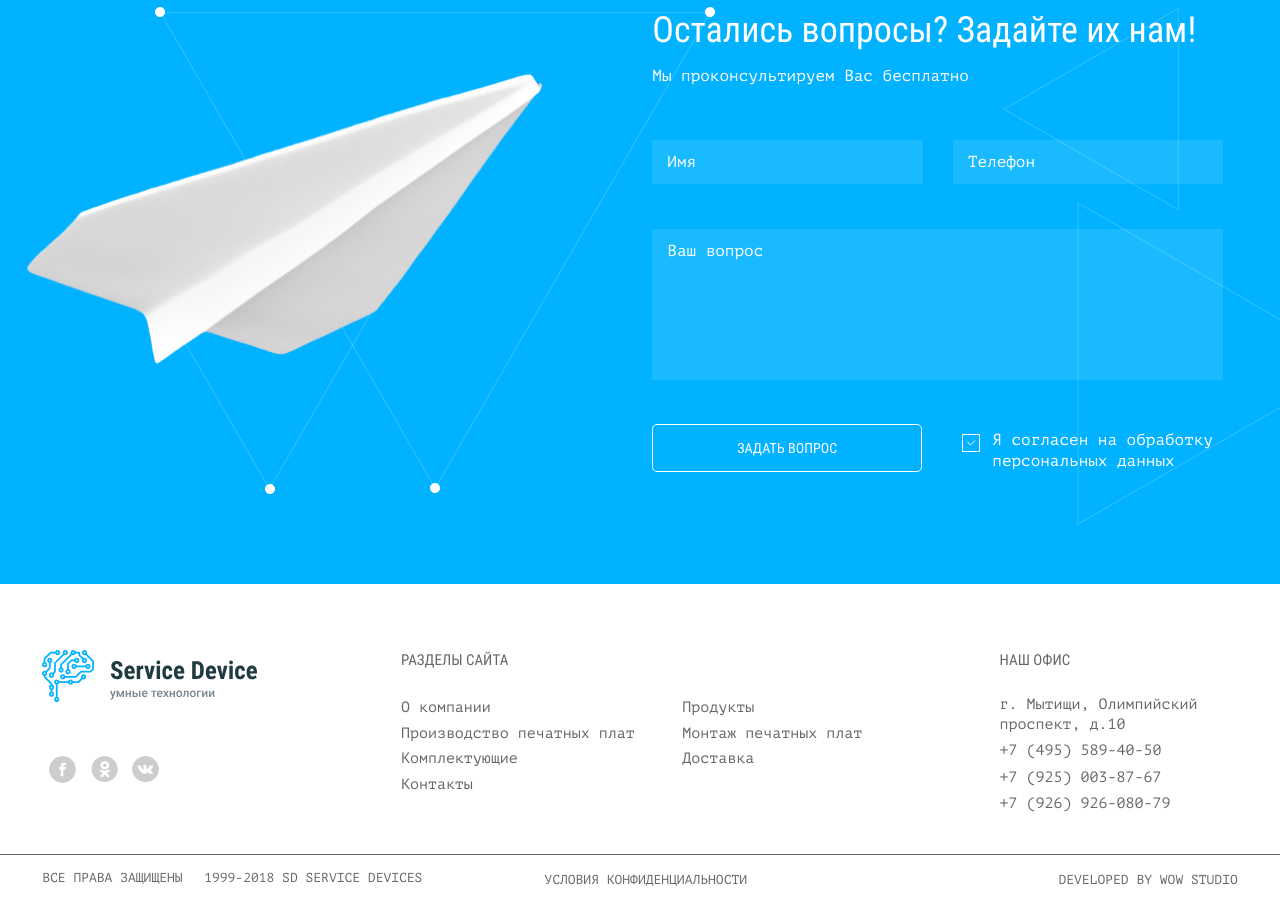
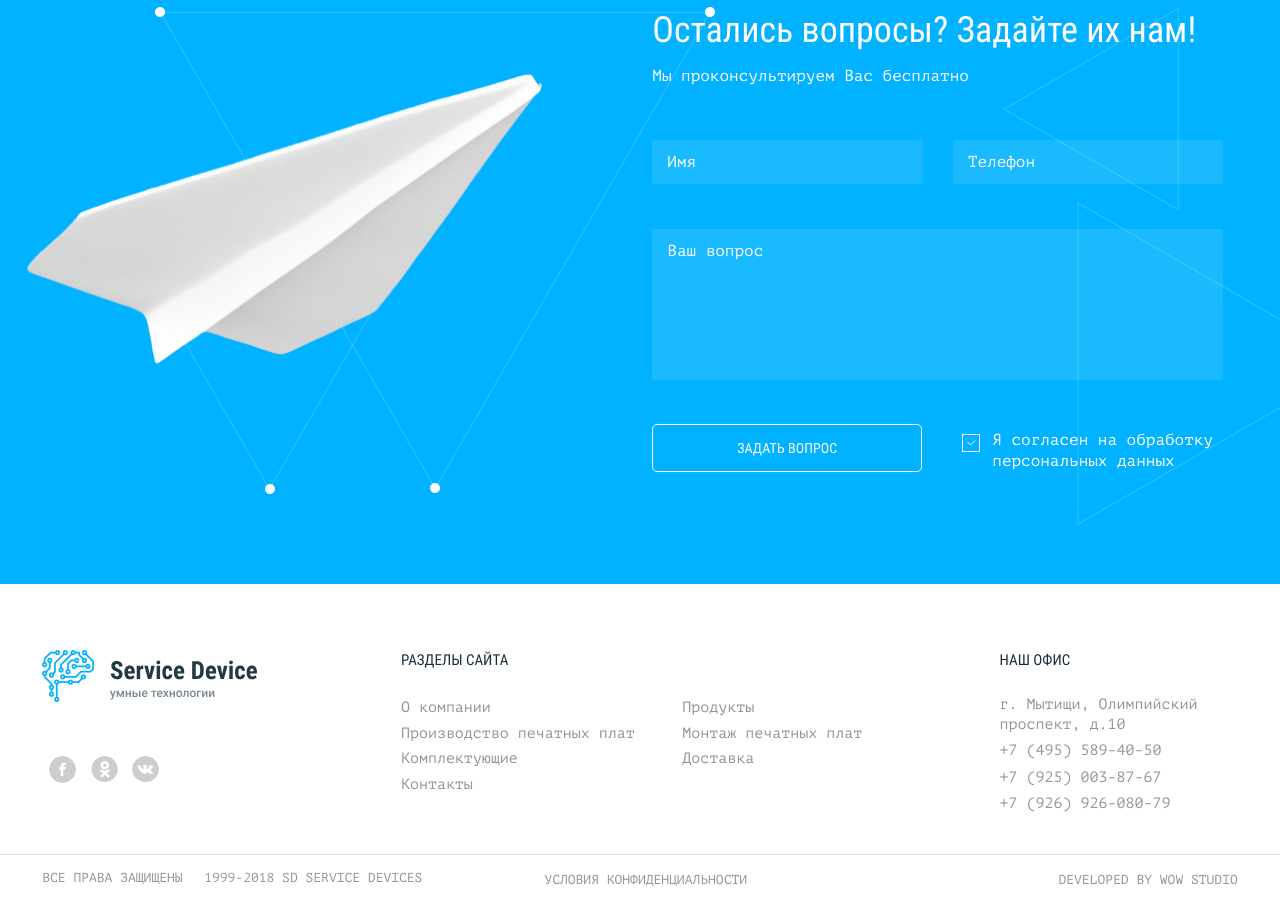
Before and after one commit to GulnaraY/SmartDeviceLigaA, a website: page source/index.html in a window 1280 px wide. Shown: the part 3175-4075 px from the top of the page. Drawn offline with nearby package versions, Linux system fonts and the light colour scheme; files that its build step writes are made by us from their sources.

Commit message:
корректирует цвета и шрифты в футере

```diff
--- a/source/sass/blocks/_page-footer.scss
+++ b/source/sass/blocks/_page-footer.scss
@@ -1,6 +1,11 @@
 .page-footer {
   @include desktop-full-wrapper;
   position: relative;
+  color: $accent-color-4;
+}
+
+.page-footer a {
+  color: $accent-color-4;
 }
 
 .page-footer::after {
@@ -65,7 +70,6 @@
 }
 
 .page-footer__bottom a {
-  color: $main-color;
   text-transform: uppercase;
   font-size: $font-size-desktop-sx;
 }
@@ -96,6 +100,7 @@
   text-transform: uppercase;
   font-family: $font-additional;
   font-size: $font-size-desktop-ss;
+  color: $accent-color-3;
 }
 
 
--- a/source/sass/utils/_variables.scss
+++ b/source/sass/utils/_variables.scss
@@ -6,8 +6,9 @@ $content-color: #ffffff;
 $accent-color: #00b2ff;
 $accent-color-2: #ebebeb;
 $accent-color-3: #1b2d37;
+$accent-color-4: rgba(27, 45, 55, 0.5);
 $content-opacity-color: rgba(255, 255, 255, 0.1);
-$border-color: #626962;
+$border-color: rgba(98, 105, 98, 0.2);
 $show-hide-color: #c4c4c4;
 $overlay-color: rgba(0, 0, 0, 0.5);
 
```
Also changed, not shown: build/css/style.min.css, 1 other file.
